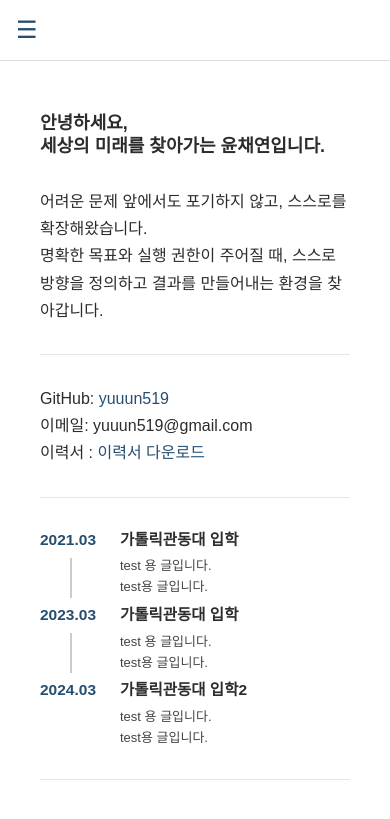
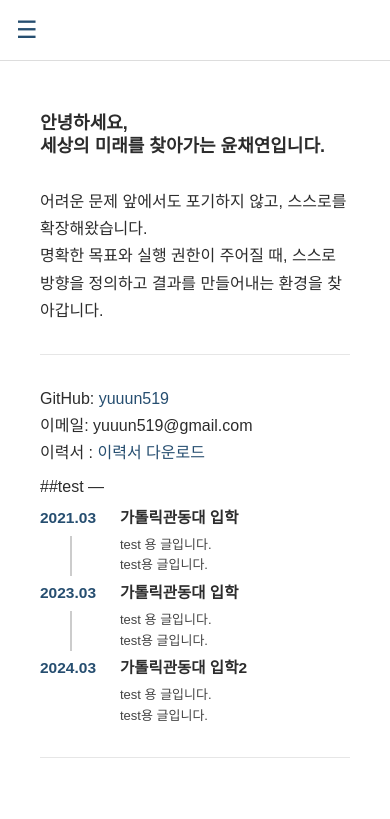
Before and after one commit to yuuun519/yuuun519.github.io, a Jekyll site: the page built from index.md, in a window 390 px wide. Shown: the top 819 px of the page. Built offline with Jekyll 4.4.1, drawn with Linux system fonts in a browser that asks for light colours; some web fonts are replaced.

Commit message:
ver 0.0.28

```diff
--- a/assets/script.js
+++ b/assets/script.js
@@ -9,7 +9,8 @@
     const repoList = document.getElementById("repo-list");
 
     repos.forEach((repo) => {
-           if (!repo.fork) {
+      // 만약 Fork한 저장소는 빼고 싶으면 여기에 조건 추가 가능
+      if (!repo.fork) {
         const listItem = document.createElement("li");
         listItem.innerHTML = `<a href="${repo.html_url}" target="_blank">${repo.name}</a>`;
         repoList.appendChild(listItem);
--- a/assets/style.css
+++ b/assets/style.css
@@ -345,12 +345,6 @@
   line-height: 1.6;
 }
 
-.sidebar h2 {
-  font-size: 14px;
-  font-weight: bold;
-  color: #264e70;
-  margin-bottom: 15px;
-}
 
   .only-desktop {
     display: none !important;
@@ -364,10 +358,12 @@
     font-size: 14px;
   }
 
-  .sub-nav li {
+  .sub-li {
     font-size: 14px;
     margin-bottom: 1px;
   }
+
+
 
 }
 
--- a/index.md
+++ b/index.md
@@ -15,7 +15,7 @@
 이메일: yuuun519@gmail.com
 이력서 : [이력서 다운로드](.pdf)
 
----
+##test ---
 
 <ul class="timeline">
   <li>
```
